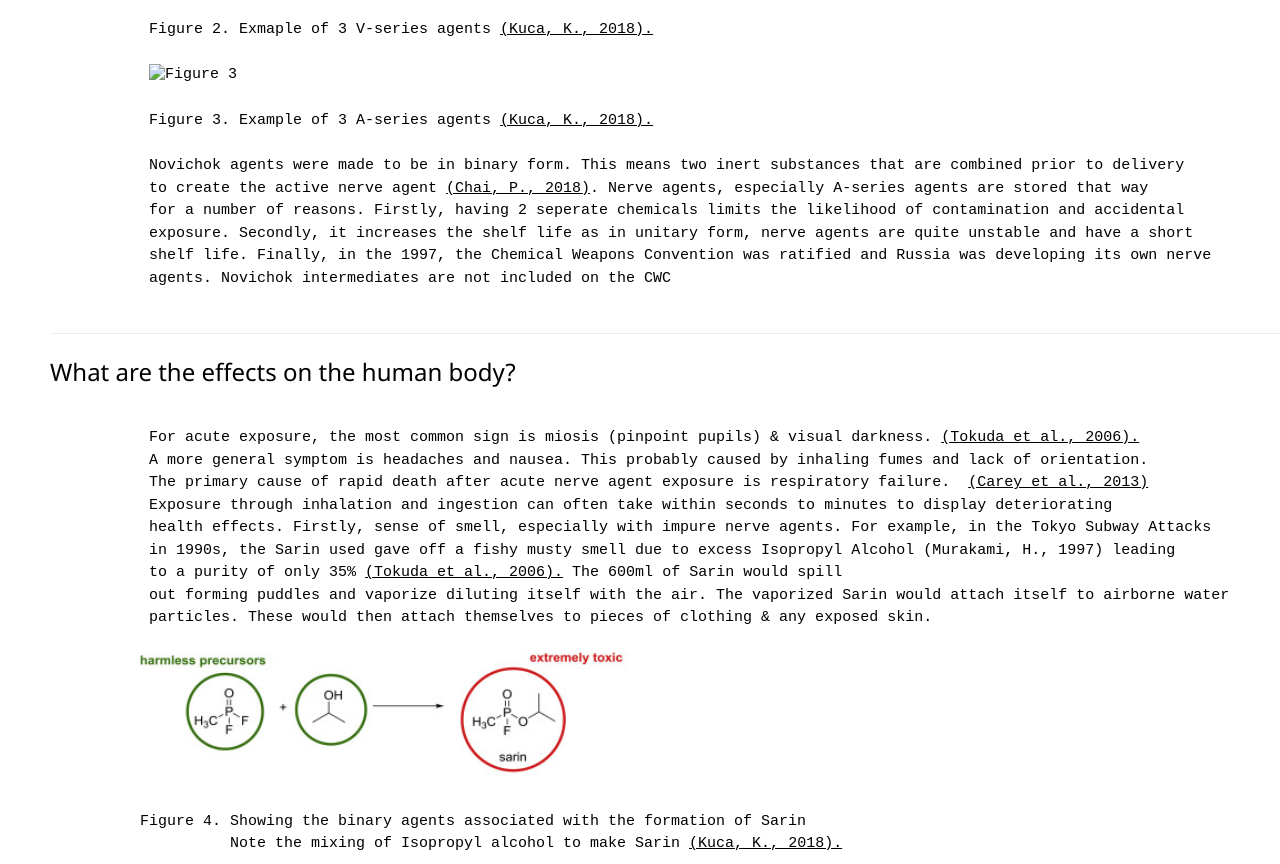
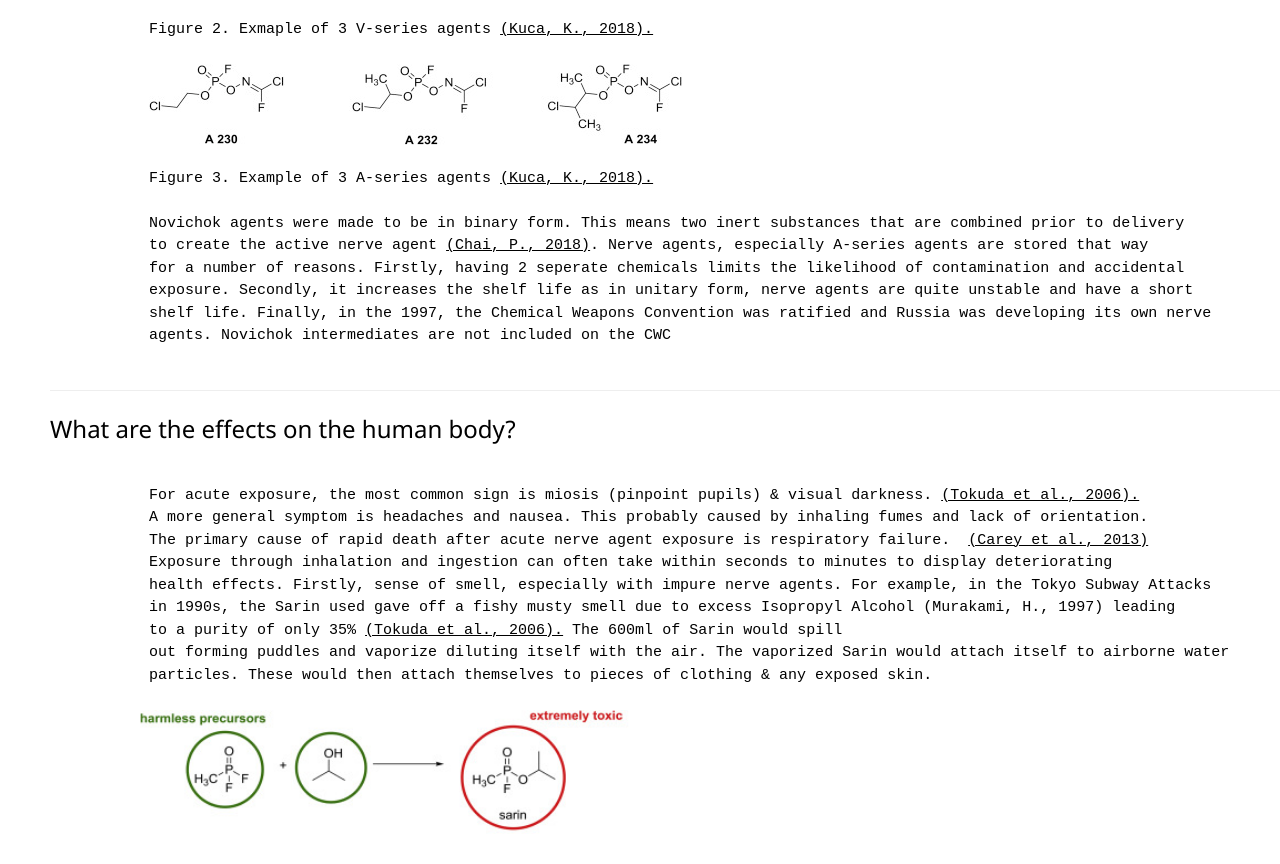
Before and after one commit to FEPSFY6824301/FY6824301, a plain HTML site: page index.html in a window 1280 px wide. Shown: the part 2429-3293 px from the top of the page. Drawn offline with nearby package versions, Linux system fonts and the light colour scheme.

Commit message:
Update index.html

```diff
--- a/index.html
+++ b/index.html
@@ -151,7 +151,7 @@
 
            Figure 2. Exmaple of 3 V-series agents <a href="#(Kuca, K., 2018).">(Kuca, K., 2018).</a>
 
-           <img src="A-Series-3" alt="Figure 3" width="533" height="81">
+           <img src="A-Series-3.jpg" alt="Figure 3" width="533" height="81">
 
            Figure 3. Example of 3 A-series agents <a href="#(Kuca, K., 2018).">(Kuca, K., 2018).</a>
 
```
